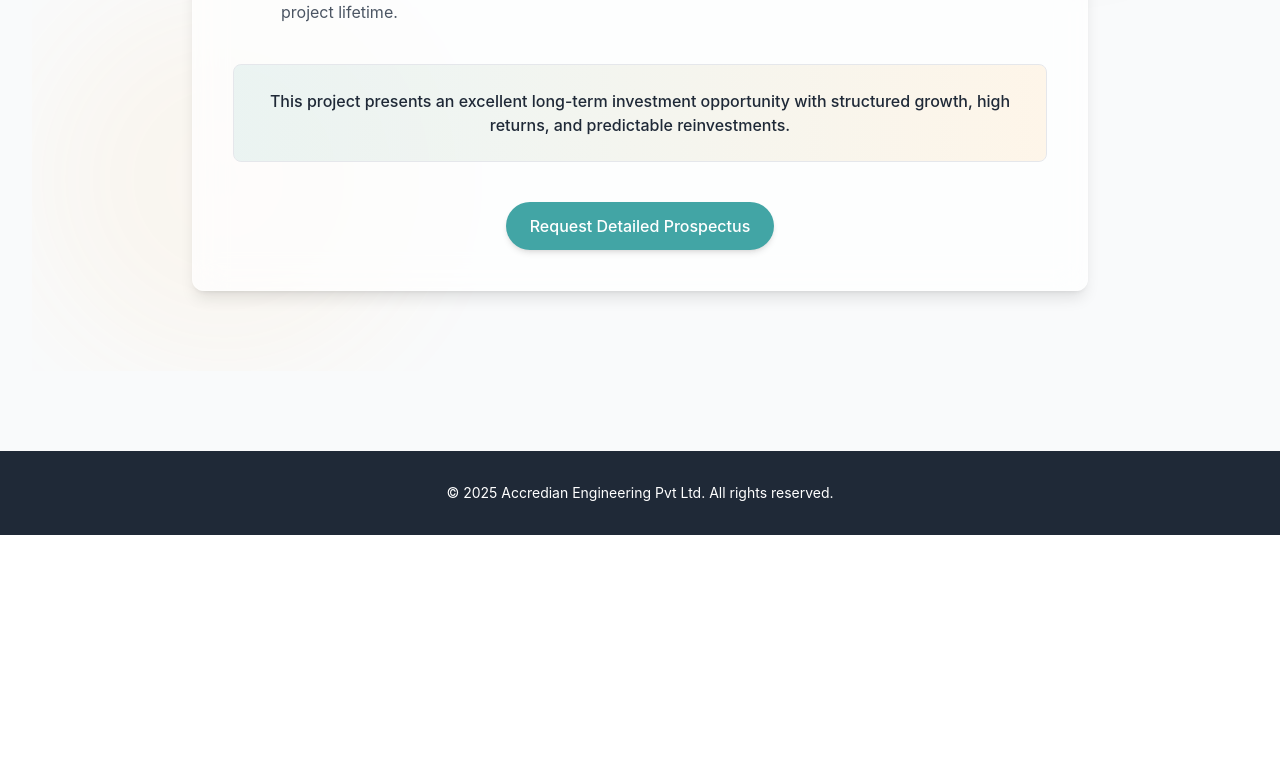
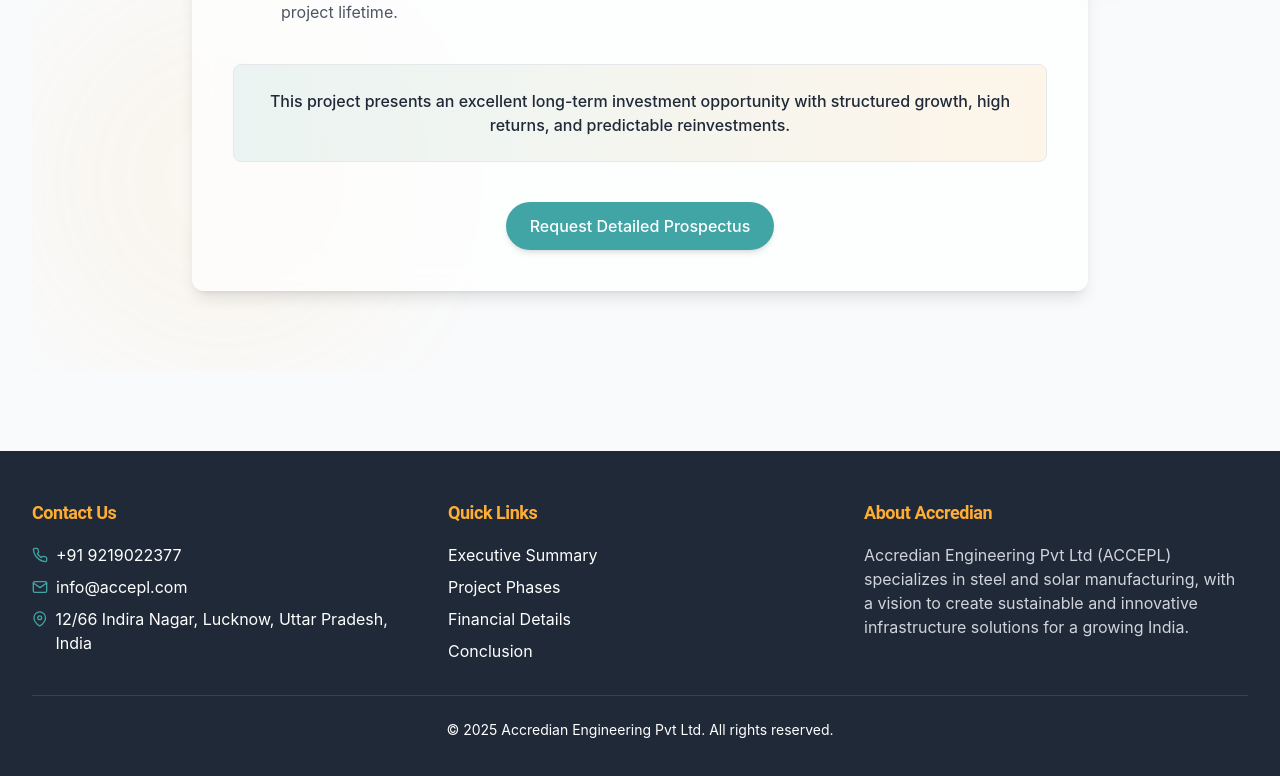
Before and after one commit to raxx027/accepl-pitch-project, a React (Vite) app: page / in a window 1280 px wide. Shown: the part 7263-8039 px from the top of the page. Before the commit the page ends 7798 px from the top, so only its background shows below. Built offline with nearby package versions, Linux system fonts and the light colour scheme.

Commit message:
Add contact information
Adds contact information to the application.

```diff
--- a/src/pages/Index.tsx
+++ b/src/pages/Index.tsx
@@ -33,9 +33,51 @@ const Index = () => {
           </div>
         </section>
       </main>
-      <footer className="bg-gray-800 text-white py-8">
-        <div className="container mx-auto px-4 sm:px-6 lg:px-8 text-center">
-          <p className="text-sm">© {new Date().getFullYear()} Accredian Engineering Pvt Ltd. All rights reserved.</p>
+      <footer className="bg-gray-800 text-white py-12">
+        <div className="container mx-auto px-4 sm:px-6 lg:px-8">
+          <div className="grid grid-cols-1 md:grid-cols-3 gap-8 mb-8">
+            <div>
+              <h3 className="text-lg font-semibold mb-4 text-accepl-amber">Contact Us</h3>
+              <ul className="space-y-2">
+                <li className="flex items-center">
+                  <svg xmlns="http://www.w3.org/2000/svg" width="16" height="16" viewBox="0 0 24 24" fill="none" stroke="currentColor" strokeWidth="2" strokeLinecap="round" strokeLinejoin="round" className="mr-2 text-accepl-teal">
+                    <path d="M22 16.92v3a2 2 0 0 1-2.18 2 19.79 19.79 0 0 1-8.63-3.07 19.5 19.5 0 0 1-6-6 19.79 19.79 0 0 1-3.07-8.67A2 2 0 0 1 4.11 2h3a2 2 0 0 1 2 1.72 12.84 12.84 0 0 0 .7 2.81 2 2 0 0 1-.45 2.11L8.09 9.91a16 16 0 0 0 6 6l1.27-1.27a2 2 0 0 1 2.11-.45 12.84 12.84 0 0 0 2.81.7A2 2 0 0 1 22 16.92z"></path>
+                  </svg>
+                  <span>+91 9219022377</span>
+                </li>
+                <li className="flex items-center">
+                  <svg xmlns="http://www.w3.org/2000/svg" width="16" height="16" viewBox="0 0 24 24" fill="none" stroke="currentColor" strokeWidth="2" strokeLinecap="round" strokeLinejoin="round" className="mr-2 text-accepl-teal">
+                    <path d="M4 4h16c1.1 0 2 .9 2 2v12c0 1.1-.9 2-2 2H4c-1.1 0-2-.9-2-2V6c0-1.1.9-2 2-2z"></path>
+                    <polyline points="22,6 12,13 2,6"></polyline>
+                  </svg>
+                  <a href="mailto:info@accepl.com" className="hover:text-accepl-teal-light transition-colors">info@accepl.com</a>
+                </li>
+                <li className="flex items-start mt-2">
+                  <svg xmlns="http://www.w3.org/2000/svg" width="16" height="16" viewBox="0 0 24 24" fill="none" stroke="currentColor" strokeWidth="2" strokeLinecap="round" strokeLinejoin="round" className="mr-2 mt-1 text-accepl-teal">
+                    <path d="M21 10c0 7-9 13-9 13s-9-6-9-13a9 9 0 0 1 18 0z"></path>
+                    <circle cx="12" cy="10" r="3"></circle>
+                  </svg>
+                  <span>12/66 Indira Nagar, Lucknow, Uttar Pradesh, India</span>
+                </li>
+              </ul>
+            </div>
+            <div>
+              <h3 className="text-lg font-semibold mb-4 text-accepl-amber">Quick Links</h3>
+              <ul className="space-y-2">
+                <li><a href="#executive-summary" className="hover:text-accepl-teal-light transition-colors">Executive Summary</a></li>
+                <li><a href="#project-phases" className="hover:text-accepl-teal-light transition-colors">Project Phases</a></li>
+                <li><a href="#financial-breakdown" className="hover:text-accepl-teal-light transition-colors">Financial Details</a></li>
+                <li><a href="#conclusion" className="hover:text-accepl-teal-light transition-colors">Conclusion</a></li>
+              </ul>
+            </div>
+            <div>
+              <h3 className="text-lg font-semibold mb-4 text-accepl-amber">About Accredian</h3>
+              <p className="text-gray-300">Accredian Engineering Pvt Ltd (ACCEPL) specializes in steel and solar manufacturing, with a vision to create sustainable and innovative infrastructure solutions for a growing India.</p>
+            </div>
+          </div>
+          <div className="border-t border-gray-700 pt-6 text-center">
+            <p className="text-sm">© {new Date().getFullYear()} Accredian Engineering Pvt Ltd. All rights reserved.</p>
+          </div>
         </div>
       </footer>
     </div>
```
